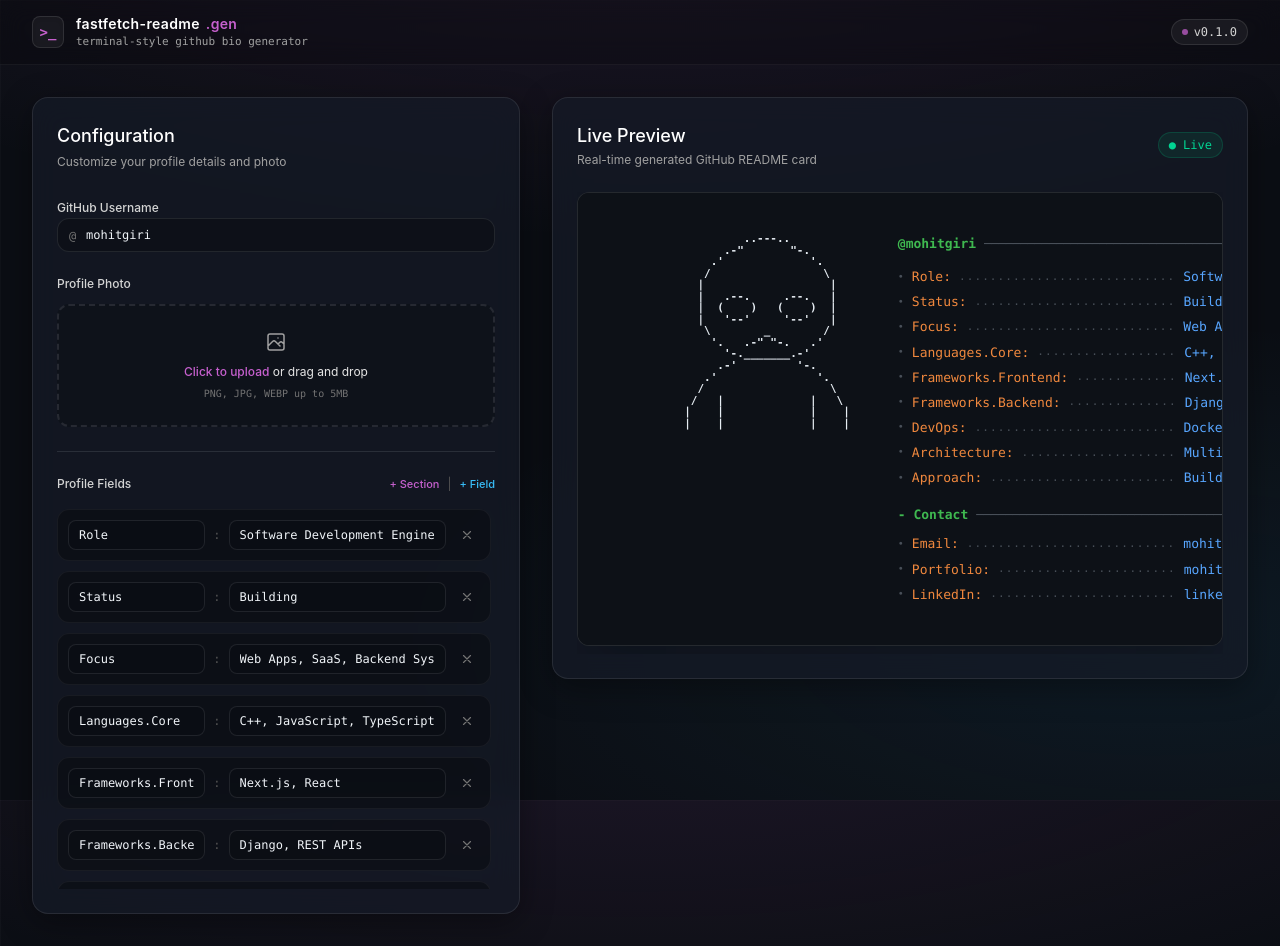
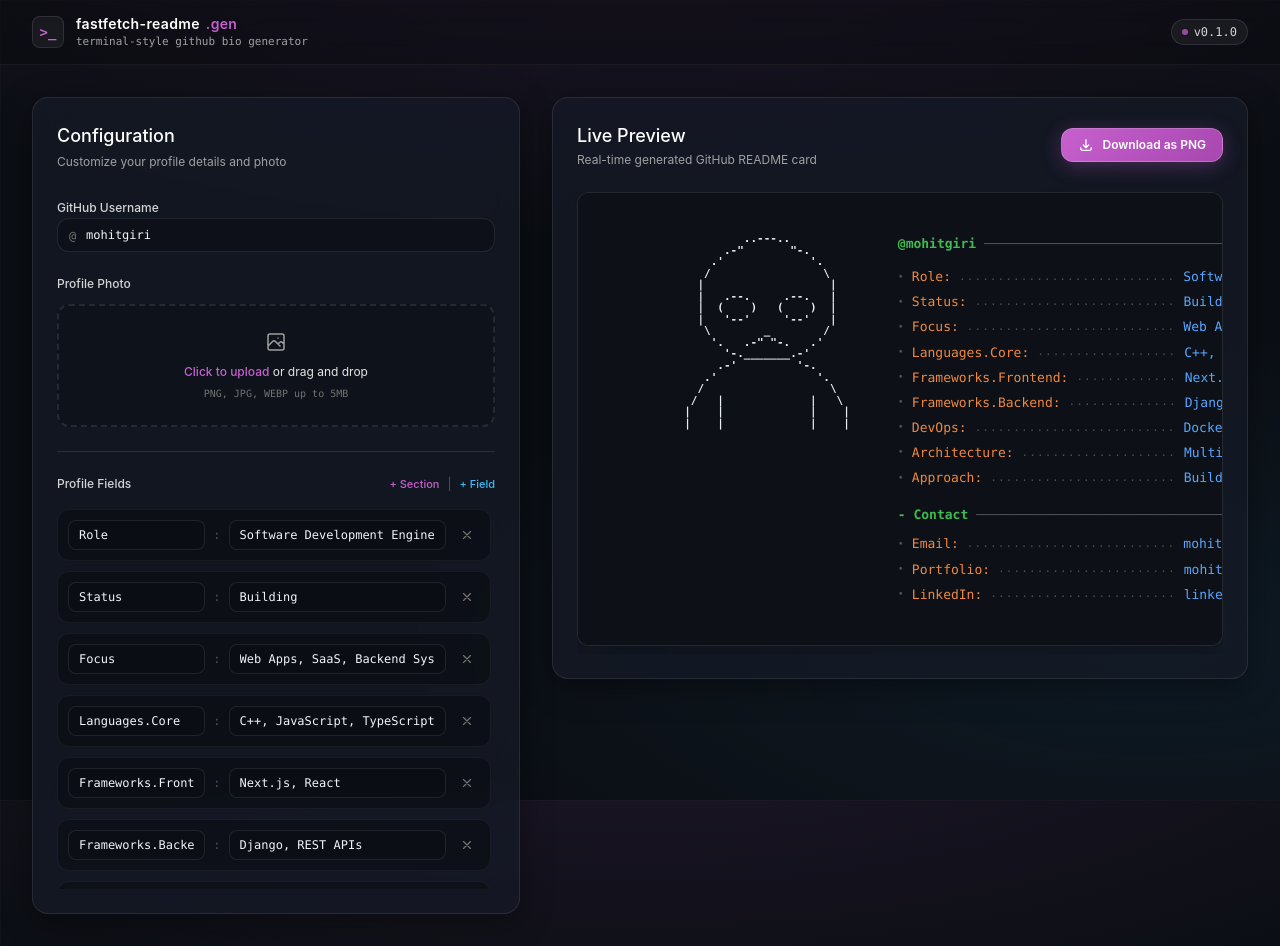
Before and after one commit to girimohit/ascii-fetch, a React (Vite) app: page / in a window 1280 px wide. Built offline with nearby package versions, Linux system fonts and the light colour scheme.

Commit message:
add png card export functionality

```diff
--- a/package.json
+++ b/package.json
@@ -11,6 +11,7 @@
   },
   "dependencies": {
     "@tailwindcss/vite": "^4.3.3",
+    "html-to-image": "^1.11.13",
     "react": "^19.2.8",
     "react-dom": "^19.2.8",
     "tailwindcss": "^4.3.3"
--- a/src/App.tsx
+++ b/src/App.tsx
@@ -1,4 +1,5 @@
-import { useState, useEffect } from 'react';
+import { useState, useEffect, useRef } from 'react';
+import { toPng } from 'html-to-image';
 import Header from './components/Header';
 import PhotoUploader from './components/PhotoUploader';
 import FieldEditor from './components/FieldEditor';
@@ -30,7 +31,10 @@ export default function App() {
   const [asciiWidth, setAsciiWidth] = useState<number>(44);
   const [invertAscii, setInvertAscii] = useState<boolean>(false);
   const [isConverting, setIsConverting] = useState<boolean>(false);
+  const [isExporting, setIsExporting] = useState<boolean>(false);
   const [fields, setFields] = useState<ProfileField[]>(INITIAL_FIELDS);
+
+  const cardRef = useRef<HTMLDivElement>(null);
 
   // Trigger live ASCII generation when photo or settings change
   useEffect(() => {
@@ -55,6 +59,27 @@ export default function App() {
         setIsConverting(false);
       });
   }, [photoUrl, asciiWidth, invertAscii]);
+
+  // Download high-resolution PNG of the terminal card
+  const handleDownloadPng = async () => {
+    if (!cardRef.current) return;
+    setIsExporting(true);
+    try {
+      const dataUrl = await toPng(cardRef.current, {
+        pixelRatio: 2,
+        cacheBust: true,
+      });
+      const link = document.createElement('a');
+      link.download = `${username || 'fastfetch'}-readme-card.png`;
+      link.href = dataUrl;
+      link.click();
+    } catch (err) {
+      console.error('Failed to export PNG:', err);
+      alert('Could not export PNG card. Please try again.');
+    } finally {
+      setIsExporting(false);
+    }
+  };
 
   return (
     <div className="min-h-screen flex flex-col">
@@ -152,14 +177,30 @@ export default function App() {
                     Real-time generated GitHub README card
                   </p>
                 </div>
-                <span className="text-xs px-2.5 py-1 rounded-full bg-emerald-500/10 text-emerald-400 border border-emerald-500/20 font-mono">
-                  ● Live
-                </span>
+
+                {/* Download PNG Button */}
+                <button
+                  type="button"
+                  onClick={handleDownloadPng}
+                  disabled={isExporting}
+                  className="glass-btn-primary px-4 py-2 rounded-xl text-xs font-semibold flex items-center gap-2 cursor-pointer disabled:opacity-50"
+                >
+                  <svg className="w-4 h-4" fill="none" stroke="currentColor" viewBox="0 0 24 24">
+                    <path
+                      strokeLinecap="round"
+                      strokeLinejoin="round"
+                      strokeWidth={2}
+                      d="M4 16v1a3 3 0 003 3h10a3 3 0 003-3v-1m-4-4l-4 4m0 0l-4-4m4 4V4"
+                    />
+                  </svg>
+                  {isExporting ? 'Exporting...' : 'Download as PNG'}
+                </button>
               </div>
 
               {/* Readme Card Component */}
               <div className="overflow-x-auto pb-2">
                 <ReadmeCard
+                  cardRef={cardRef}
                   username={username}
                   asciiArt={asciiArt}
                   fields={fields}
```
Also changed, not shown: 1 other file (tests, documents, lock files or other folders).
